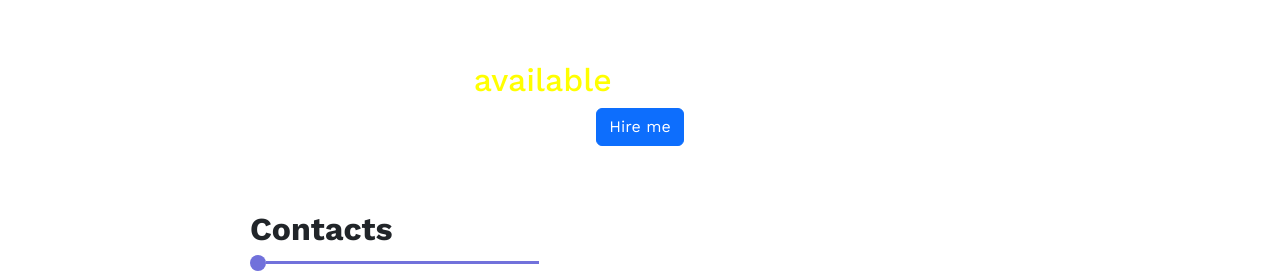
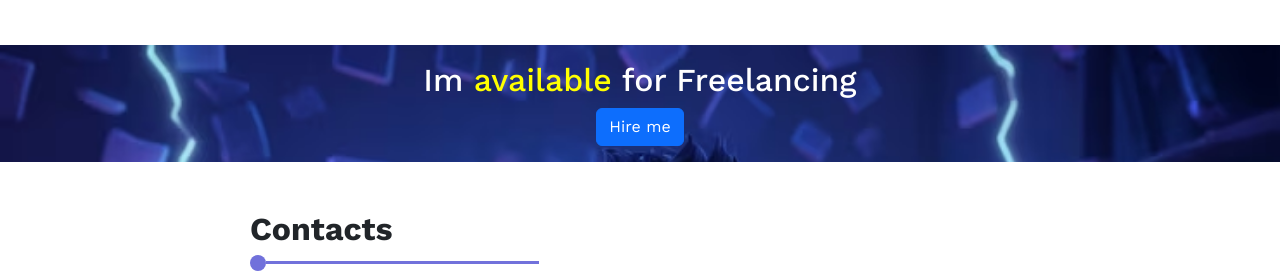
Before and after one commit to itmukesh-16/portfolioMukesh, a website: page index.html in a window 1280 px wide. Shown: the part 2793-3067 px from the top of the page. Drawn offline with nearby package versions, Linux system fonts and the light colour scheme; the site is published under a folder, as on GitHub Pages, so addresses that start at the root find nothing.

Commit message:
Update index.css

```diff
--- a/index.css
+++ b/index.css
@@ -450,7 +450,7 @@ freelancing  section starts here
 /* parralex effect */
 .section-freelancing {
   max-width: 100%;
-  background-image: url("/public/images/free2.avif");
+  background-image: url("./public/images/free2.avif");
   background-repeat: no-repeat;
   background-size: 100%;
   background-attachment: fixed;
```
